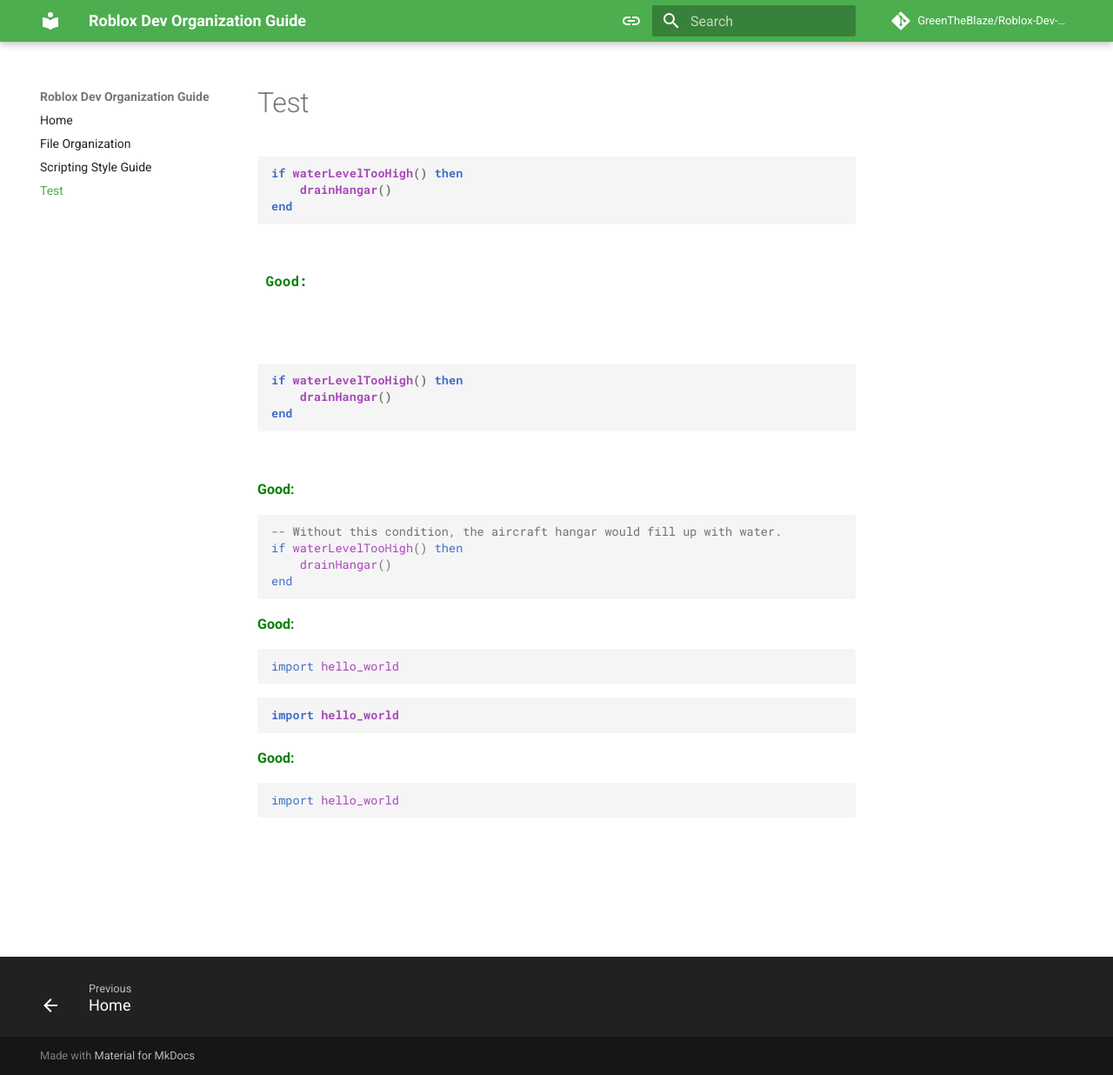
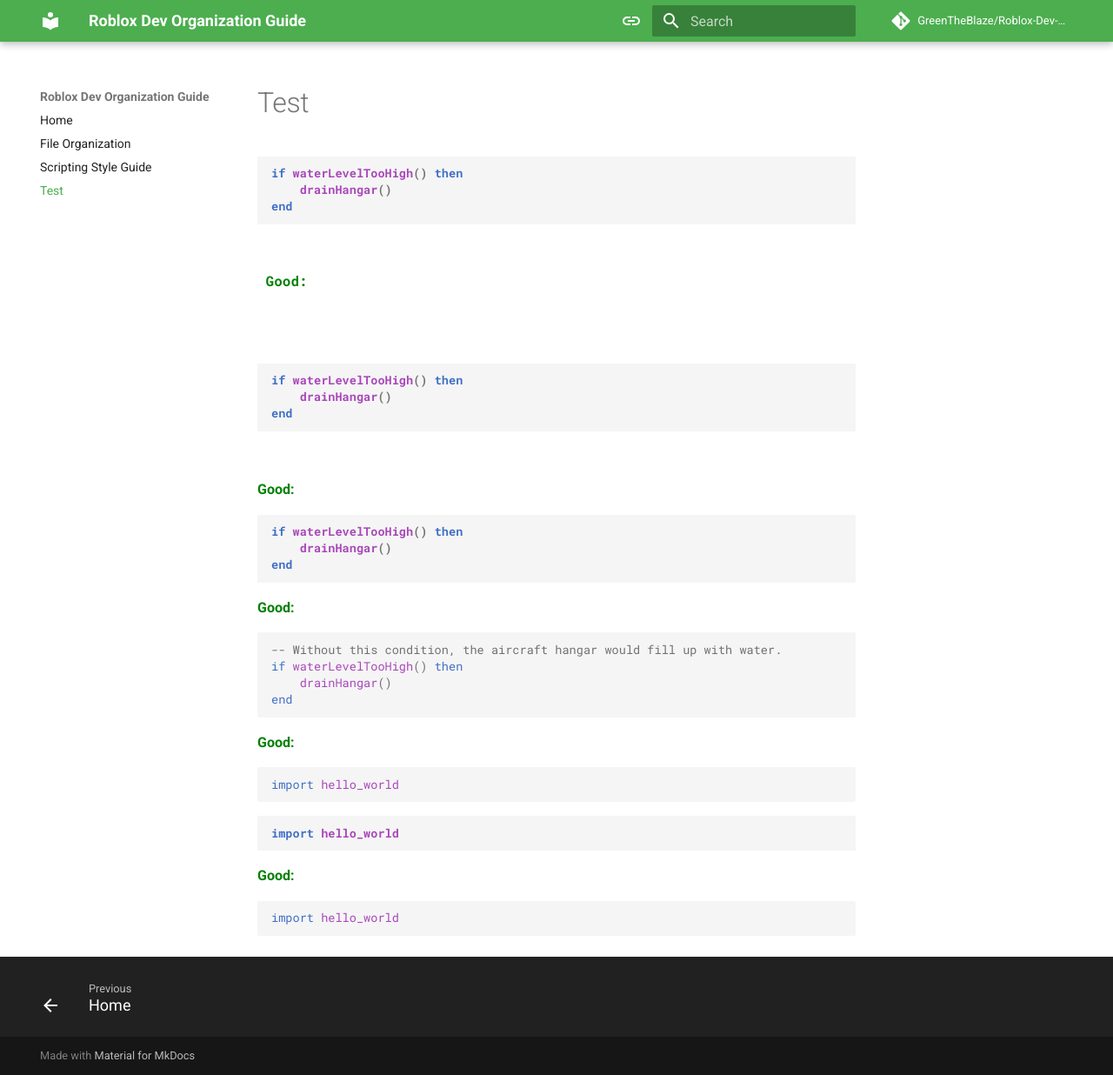
Before and after one commit to GreenTheBlaze/Roblox-Dev-Organization-Guide, an MkDocs documentation site: the page built from docs/test-code.md, in a window 1280 px wide and 1236 px high. Shown: the whole window at 87% size. Built offline with MkDocs 1.6.1 and Material for MkDocs 9.7.7, drawn with Linux system fonts in a browser that asks for light colours; comment, search, counter and statistics services are not loaded.

Commit message:
Update test-code.md

````diff
--- a/docs/test-code.md
+++ b/docs/test-code.md
@@ -13,6 +13,14 @@ end
     end
     ```
 </pre>
+
+<p class="style-good">Good:</p>
+
+```{.lua .style-good}
+if waterLevelTooHigh() then
+    drainHangar()
+end
+```
 
 
 <p class="style-good">Good:</p>
````
